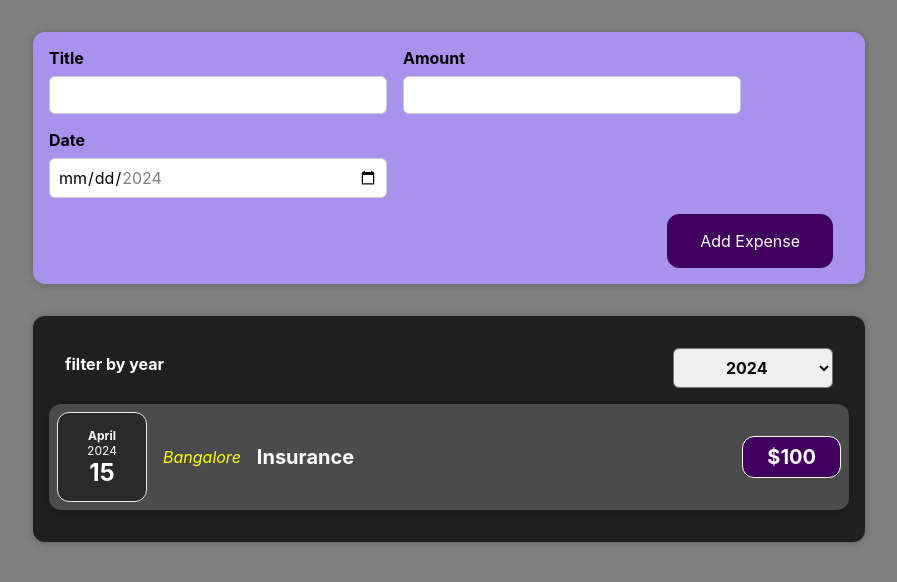
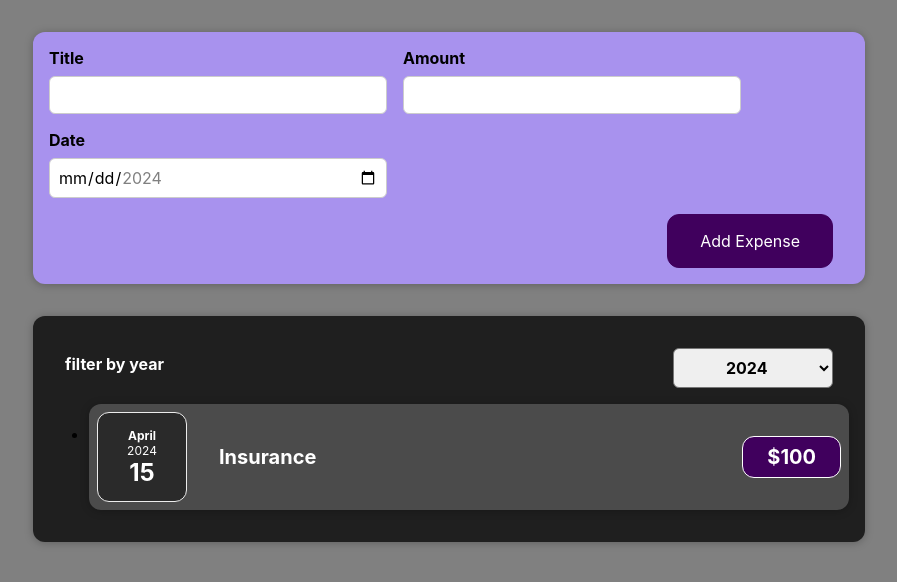
Before and after one commit to samimakter96/Learning_React, a React (Create React App) app: page / in a window 1280 px wide. Shown: the top 582 px of the page, without its empty margins (191-1088 px from the left). Built offline with nearby package versions, Linux system fonts and the light colour scheme.

Commit message:
conditional Rendering

```diff
--- a/src/components/Expenses/ExpenseItem.js
+++ b/src/components/Expenses/ExpenseItem.js
@@ -1,10 +1,11 @@
-import React, {useState} from 'react';
+import React from 'react';
 import './ExpenseItem.css';
 import ExpenseDate from './ExpenseDate';
 import Card from '../UI/Card';
 
 const ExpenseItem = (props) => {
   return (
+    <li>
       <Card className="expense-item">
         <ExpenseDate date={props.date} />
         <div className="expense-item__location">{props.location}</div>
@@ -13,6 +14,7 @@ const ExpenseItem = (props) => {
           <div className="expense-item__price">${props.price}</div>
         </div>
       </Card>
+    </li>
   );
 }
 
--- a/src/components/Expenses/Expenses.js
+++ b/src/components/Expenses/Expenses.js
@@ -1,37 +1,27 @@
 import React, { useState } from 'react';
-import ExpenseItem from './ExpenseItem';
 import ExpensesFilter from './ExpensesFilter';
+import ExpensesList from './ExpensesList';
 import './Expenses.css';
 import Card from '../UI/Card';
 
 const Expenses = (props) => {
-  const [filterYear, setFilterYear] = useState('2024');
+  const [filteredYear, setFilteredYear] = useState('2024');
 
   const changeFilterHandler = (selectedYear) => {
-    setFilterYear(selectedYear);
+    setFilteredYear(selectedYear);
   };
 
   const filteredExpenses = props.expenses.filter((expense) => {
-    return expense.date.getFullYear().toString() === filterYear;
+    return expense.date.getFullYear().toString() === filteredYear;
   });
+
   return (
     <Card className="expenses">
       <ExpensesFilter
-        selected={filterYear}
+        selected={filteredYear}
         onChangeFilter={changeFilterHandler}
       />
-
-      {filteredExpenses.map((expense) => {
-        return (
-          <ExpenseItem
-            key={expense.id}
-            date={expense.date}
-            title={expense.title}
-            price={expense.price}
-            location={expense.location}
-          />
-        );
-      })}
+      <ExpensesList items={filteredExpenses} />
     </Card>
   );
 };
--- a/src/components/Expenses/ExpensesFilter.js
+++ b/src/components/Expenses/ExpensesFilter.js
@@ -13,6 +13,7 @@ const ExpensesFilter = (props) => {
           <option value="2024">2024</option>
           <option value="2025">2025</option>
           <option value="2026">2026</option>
+          <option value="2027">2027</option>
         </select>
       </div>
     </div>
--- /dev/null
+++ b/src/components/Expenses/ExpensesList.css
@@ -0,0 +1,9 @@
+.expenses-list {
+  list-style-type: none;
+  padding: 0;
+}
+
+.expenses-list__fallback {
+  color: white;
+  text-align: center;
+}
--- /dev/null
+++ b/src/components/Expenses/ExpensesList.js
@@ -0,0 +1,25 @@
+import React from 'react';
+import ExpenseItem from './ExpenseItem';
+import './ExpensesList.css'
+
+const ExpenseList = (props) => {
+  if (props.items.length === 0) {
+    return <h2 className="expenses-list__fallback">No expenses found</h2>;
+  }
+  return (
+    <ul className="expense-list">
+      {props.items.map((item) => {
+        return (
+          <ExpenseItem
+            key={item.id}
+            title={item.title}
+            date={item.date}
+            price={item.price}
+          />
+        );
+      })}
+    </ul>
+  );
+};
+
+export default ExpenseList;
```
Lines whose indentation alone changed are shown as unchanged.
